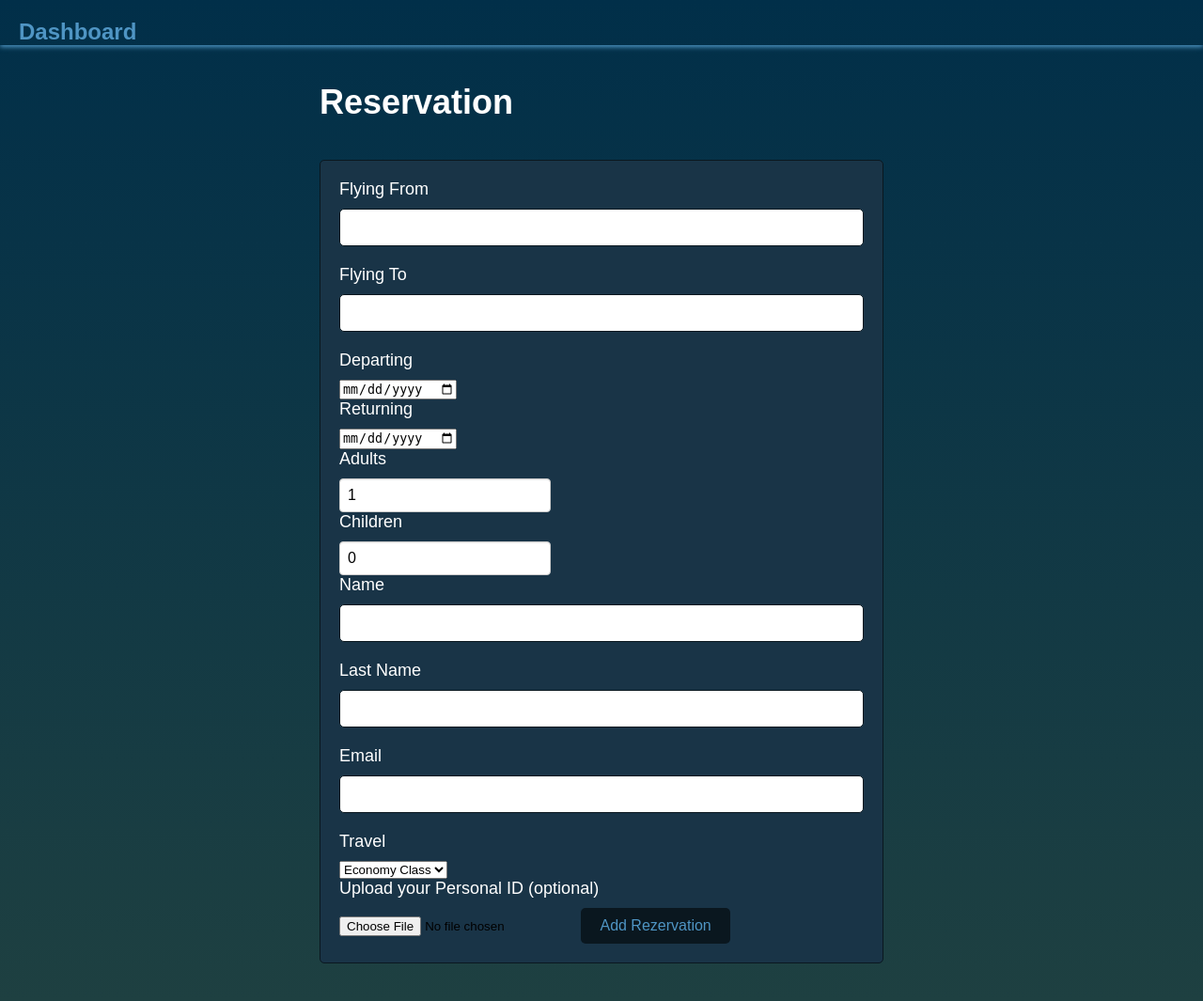
After one commit to rronapajaziti/Web-design-Project, a PHP site: page /dashboard/reservationAdd.php in a window 1280 px wide. The commit adds this page. Shown: the whole page at 94% size. Run offline with PHP 8.4, Linux system fonts and the light colour scheme.

```diff
--- a/dashboard/dashboardsStyle/userdashboard.css
+++ b/dashboard/dashboardsStyle/userdashboard.css
@@ -8,7 +8,11 @@ body {
   background: linear-gradient(#012f49, #1e4041);
 }
 .navbar {
+  padding-top: 20px;
   box-shadow: 0px 2px 5px #4f95c4;
+}
+label {
+  color: white;
 }
 .navbar-brand {
   font-size: 24px;
@@ -18,7 +22,7 @@ body {
   color: #4f95c4;
 }
 .container {
-  max-width: 1000px;
+  max-width: 50%;
   margin: 40px auto;
   padding: 0 20px;
 }
@@ -29,8 +33,8 @@ h1 {
   color: white;
 }
 form {
-  background-color: #4f95c4;
-  border: 1px solid rgb(59, 58, 58);
+  background-color: #193447;
+  border: 1px solid #0a171f;
   border-radius: 5px;
   padding: 20px;
   margin-bottom: 40px;
@@ -46,7 +50,7 @@ input[type="password"] {
   width: 100%;
   padding: 10px;
   font-size: 16px;
-  border: 1px solid rgb(59, 58, 58);
+  border: 1px solid #0a171f;
   border-radius: 5px;
   margin-bottom: 20px;
 }
@@ -66,7 +70,7 @@ input[type="number"]:focus {
 }
 
 button[type="submit"] {
-  background-color: rgb(44, 43, 43);
+  background-color: #0a171f;
   color: #4f95c4;
   padding: 10px 20px;
   font-size: 16px;
@@ -75,7 +79,7 @@ button[type="submit"] {
   cursor: pointer;
 }
 button[type="submit"]:hover {
-  background-color: rgb(44, 43, 43);
+  background-color: #0a171f;
   color: #4f95c4;
 }
 table {
@@ -86,14 +90,14 @@ th,
 td {
   text-align: left;
   padding: 8px;
-  color: rgb(255, 236, 217);
+  color: white;
 }
 th {
-  background-color: rgb(44, 43, 43);
-  color: rgb(6, 113, 77);
+  background-color: #0a171f;
+  color: #4f95c4;
 }
 tr:nth-child(even) {
-  background-color: rgb(6, 113, 77);
+  background-color: #4f95c4;
 }
 a.btn {
   margin-right: 10px;
@@ -101,7 +105,7 @@ a.btn {
   font-weight: bolder;
 }
 .btn1 {
-  color: #f55050;
+  color: #0a171f;
 }
 
 .btn2 {
@@ -111,7 +115,7 @@ a.btn {
 #selektimi {
   padding: 0.5em;
   font-size: 1em;
-  border: 1px solid rgb(6, 113, 77);
+  border: 1px solid #4f95c4;
   border-radius: 0.25em;
   background-color: white;
   color: #444;
--- /dev/null
+++ b/dashboard/reservationAdd.php
@@ -0,0 +1,64 @@
+<!DOCTYPE html>
+<html>
+<head>
+  <title>Dashboard</title>
+  <meta charset="UTF-8">
+  <meta name="viewport" content="width=device-width, initial-scale=1.0">
+  <link rel="stylesheet" href="dashboardsStyle/userdashboard.css">
+</head>
+<body>
+  <nav class="navbar">
+    <a class="navbar-brand" href="dashboard.php">Dashboard</a>
+  </nav>
+  <div class="container">
+    <h1>Reservation</h1>
+        <?php
+            include '../config_rezervo.php';
+            $rezervimi = new DatabaseRezervo();
+            $insert = $rezervimi->insert();
+
+            ?>
+    <form action="" method="post">
+        <label for="flying_from">Flying From</label>
+        <input type="text" id="fromF" name="FlyingF" required>
+
+        <label for="flying_to">Flying To</label>
+        <input type="text" id="toF" name="FlyingT" required>
+
+        <label for="departing">Departing</label>
+        <input type="date" id="departingF" name="departing" required>
+
+        <label for="returning">Returning</label>
+        <input type="date" id="returningF" name="returning" required>
+
+        <label for="adults">Adults</label>
+        <input type="number" value="1" id="adultsF" name="adults"required >
+
+        <label for="children">Children</label>
+        <input type="number" value="0" id="childrenF" name="children"required>
+
+        <label for="name">Name</label>
+        <input type="text" id="nameF" name="name" required>
+
+        <label for="last_name">Last Name</label>
+        <input type="text" id="lastNameF" name="last_name" required>
+
+        <label for="email">Email</label>
+        <input type="email" id="emailF" name="email" required>
+
+        <label for="travel">Travel</label>
+                <select  id="travelClass" name="travel">
+                    <option value="Economy Class">Economy Class</option>
+                    <option value="Buisness Class">Buisness Class</option>
+                    <option value="First Class">First Class</option>
+                </select>
+
+        <label class="rezervo" for="id-upload">Upload your Personal ID (optional)</label>
+        <input type="file" name="images" id="images">
+
+    <button type="submit" name="submit">Add Rezervation</button>
+    </form>
+
+  </div>
+</body>
+</html>
```
Also changed, not shown: dashboard/reservationDashboard.php (+5 -4 lines), dashboard/reservationEdit.php (added, +94 -0 lines), dashboard/rezervationDelete.php (added, +10 -0 lines).
